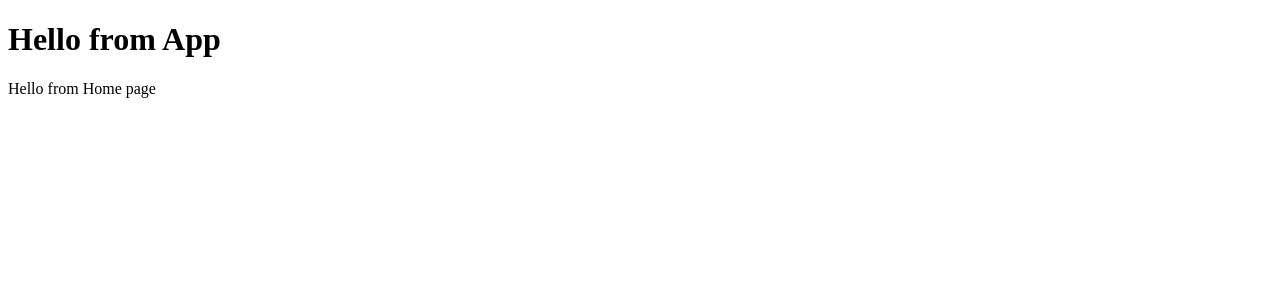
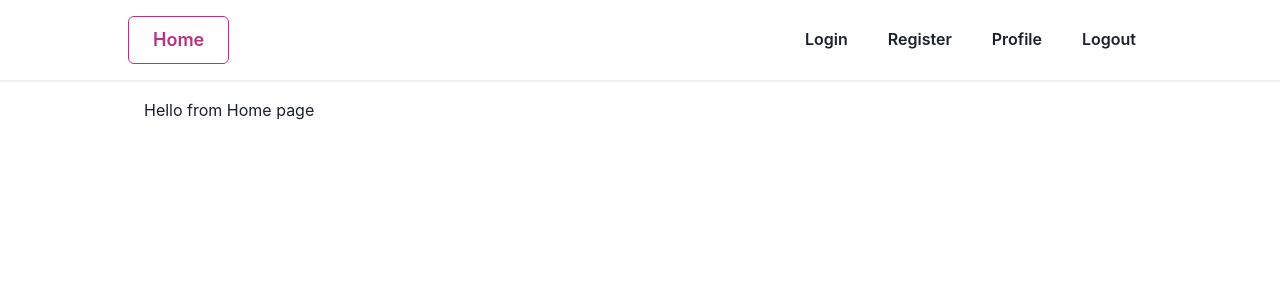
Before and after one commit to GeorgeBodea/ReactApp, a React (Create React App) app: page / in a window 1280 px wide. Shown: the top 300 px of the page. Built offline with nearby package versions, Linux system fonts and the light colour scheme.

Commit message:
Added a standard Layout, Navigation bar and Not Found page
The Layout has 2 components:
The Navbar and the whole page that will be passed as props. We can add a footer later.

Navigation Bar uses NavLink.
NavLink is a wrapper that is used mainly for esthetic purposes.

```diff
--- a/package.json
+++ b/package.json
@@ -3,9 +3,13 @@
   "version": "0.1.0",
   "private": true,
   "dependencies": {
+    "@chakra-ui/react": "^1.7.3",
+    "@emotion/react": "^11.7.1",
+    "@emotion/styled": "^11.6.0",
     "@testing-library/jest-dom": "^5.16.1",
     "@testing-library/react": "^12.1.2",
     "@testing-library/user-event": "^13.5.0",
+    "framer-motion": "^4.1.17",
     "react": "^17.0.2",
     "react-dom": "^17.0.2",
     "react-router-dom": "^6.2.1",
--- a/src/App.js
+++ b/src/App.js
@@ -4,7 +4,6 @@ import AllRoutes from "./components/AppRouters"
 function App() {
   return (
     <div className="App">
-      <h1> Hello from App </h1>
       <AllRoutes/>
     </div>
   );
--- a/src/components/AppRouters.jsx
+++ b/src/components/AppRouters.jsx
@@ -2,13 +2,15 @@ import React from 'react'
 import { BrowserRouter as Router, Route, Routes} from 'react-router-dom'
 
 import { Home } from "../pages/HomePage"
+import { Pagenotfound } from "../pages/PageNotFound"
 
 export default function AllRoutes(props) {
   return (
     <>
       <Router>
           <Routes>
-            <Route path="*" element={<Home/>}/>
+            <Route path="/" element={<Home/>}/>
+            <Route path="*" element={<Pagenotfound/>}/>
           </Routes>
       </Router>
     </>
--- /dev/null
+++ b/src/components/Layout.jsx
@@ -0,0 +1,11 @@
+import { Container } from '@chakra-ui/react'
+import { Navbar } from './NavBar'
+
+export function Layout(props) {
+  return (
+    <>
+      <Navbar />
+      <Container maxW='container.lg'>{props.children}</Container>
+    </>
+  )
+}
--- /dev/null
+++ b/src/components/NavBar.jsx
@@ -0,0 +1,38 @@
+import {
+  Box,
+  HStack,
+  Spacer,
+  useColorModeValue,
+} from '@chakra-ui/react'
+import React from 'react'
+import Navlink from './NavLink'
+
+export function Navbar() {
+
+  return (
+    <Box
+      borderBottom='2px'
+      borderBottomColor={useColorModeValue('gray.100', 'gray.700')}
+      mb={4}
+    >
+      <HStack py={4} justifyContent='flex-end' maxW='container.lg' mx='auto'>
+        <Navlink to='/' name='Home' size='lg' />
+        <Spacer />
+        <Navlink to='/login' name='Login' />
+        <Navlink to='/register' name='Register' />
+        <Navlink to='/profile' name='Profile' />
+        <Navlink
+          to='/logout'
+          name='Logout'
+          onClick={async e => {
+            e.preventDefault()
+            // handle logout
+            alert('logout user')
+          }}
+        />
+
+      </HStack>
+
+    </Box>
+  )
+}
--- /dev/null
+++ b/src/components/NavLink.jsx
@@ -0,0 +1,22 @@
+import React from 'react'
+import { NavLink as Link, useLocation } from 'react-router-dom'
+import { Button } from '@chakra-ui/react'
+
+export default function Navlink({ to, name, ...rest }) {
+  const location = useLocation()
+
+  const isActive = location.pathname === to
+
+  return (
+    <Link to={to}>
+      <Button
+        as='a'
+        variant={isActive ? 'outline' : 'ghost'}
+        colorScheme={isActive ? 'primary' : 'gray'}
+        {...rest}
+      >
+        {name}
+      </Button>
+    </Link>
+  )
+}
--- a/src/index.js
+++ b/src/index.js
@@ -1,10 +1,24 @@
 import React from 'react';
 import ReactDOM from 'react-dom';
 import App from './App';
+import {
+  ChakraProvider,
+  ColorModeScript,
+  extendTheme,
+  theme,
+} from '@chakra-ui/react'
+
+const customTheme = extendTheme({
+  colors: {
+    primary: theme.colors.pink,
+  }
+})
 
 ReactDOM.render(
   <React.StrictMode>
+     <ChakraProvider theme={customTheme}>
     <App />
+    </ChakraProvider>
   </React.StrictMode>,
   document.getElementById('root')
 );
--- a/src/pages/HomePage.jsx
+++ b/src/pages/HomePage.jsx
@@ -1,6 +1,10 @@
+import { Layout } from '../components/Layout'
+
 
 export function Home() {
   return (
+    <Layout>
     <p1>Hello from Home page</p1>
+    </Layout>
   )
 }
--- /dev/null
+++ b/src/pages/PageNotFound.jsx
@@ -0,0 +1,3 @@
+export function Pagenotfound() {
+  return <p>Page has not been found</p>
+}
```
Also changed, not shown: 1 other file (tests, documents, lock files or other folders).
